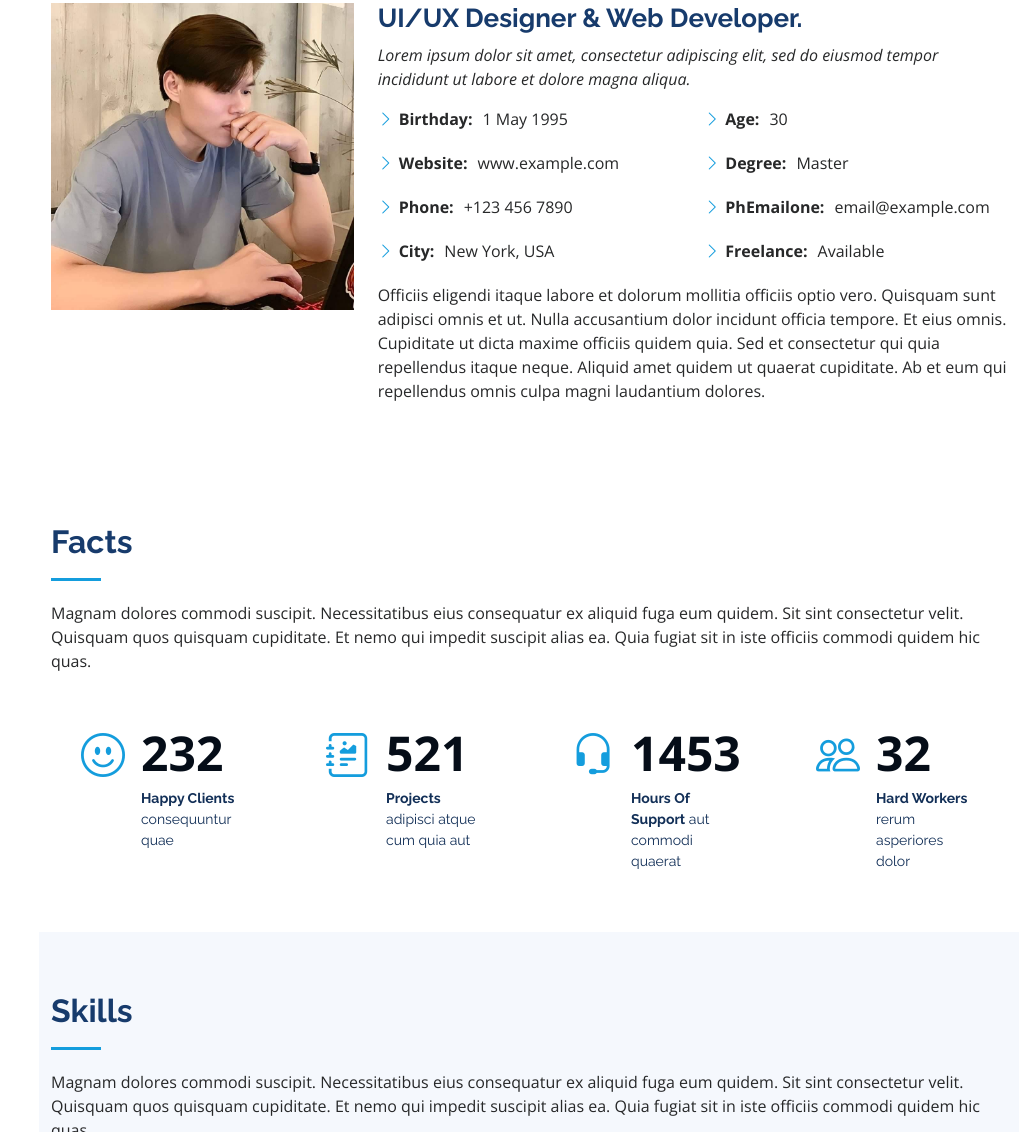
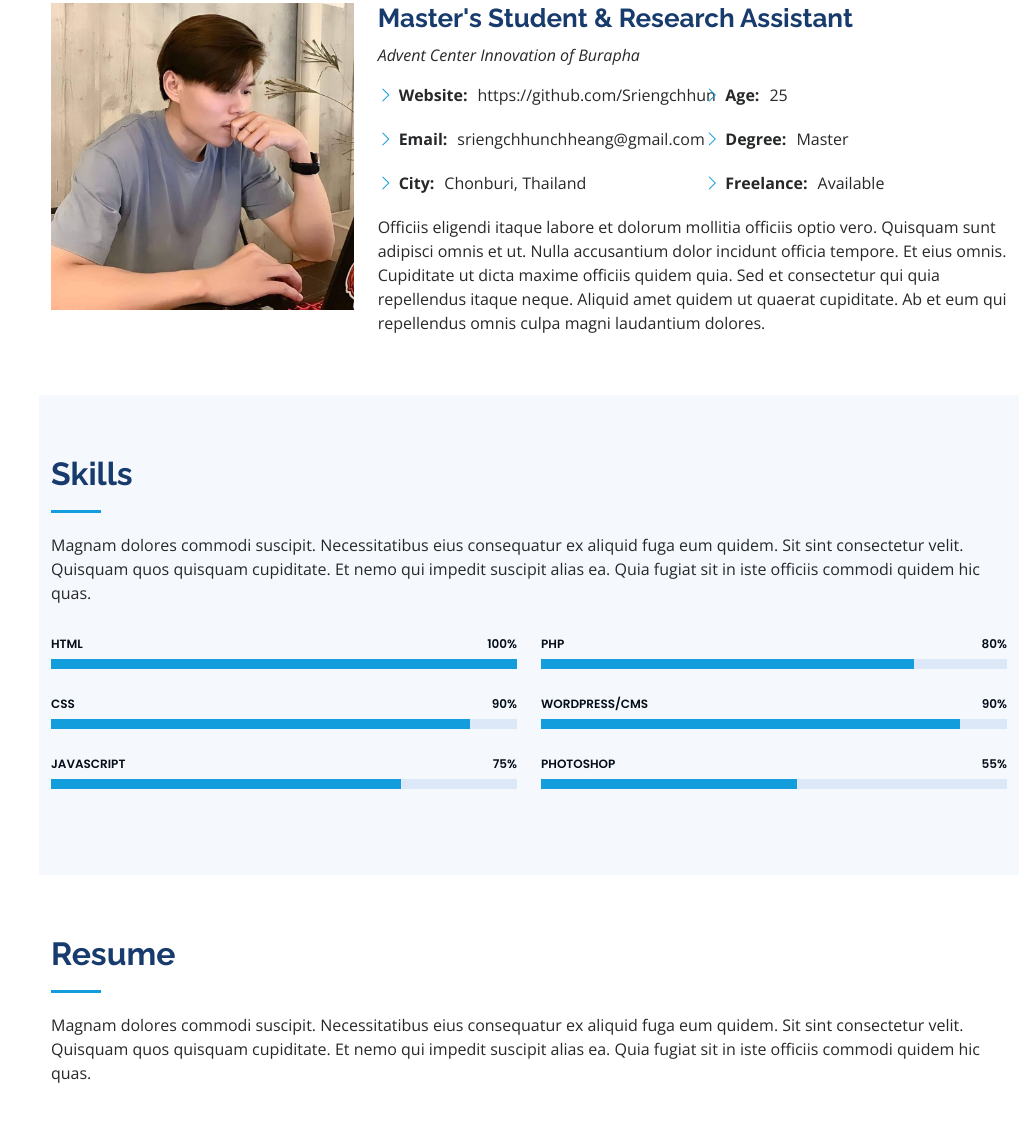
Before and after one commit to Sriengchhun/blog, a plain HTML site: page index.html in a window 1280 px wide. Shown: the part 1037-2169 px from the top of the page, without its empty margins (261-1280 px from the left). Drawn offline with nearby package versions, Linux system fonts and the light colour scheme.

```diff
--- a/index.html
+++ b/index.html
@@ -93,25 +93,25 @@
             <img src="assets/img/profile-img.jpg" class="img-fluid" alt="">
           </div>
           <div class="col-lg-8 pt-4 pt-lg-0 content" data-aos="fade-left">
-            <h3>UI/UX Designer &amp; Web Developer.</h3>
+            <h3>Master's Student &amp; Research Assistant</h3>
             <p class="fst-italic">
-              Lorem ipsum dolor sit amet, consectetur adipiscing elit, sed do eiusmod tempor incididunt ut labore et dolore
-              magna aliqua.
+              Advent Center Innovation of Burapha
             </p>
             <div class="row">
               <div class="col-lg-6">
                 <ul>
-                  <li><i class="bi bi-chevron-right"></i> <strong>Birthday:</strong> <span>1 May 1995</span></li>
-                  <li><i class="bi bi-chevron-right"></i> <strong>Website:</strong> <span>www.example.com</span></li>
-                  <li><i class="bi bi-chevron-right"></i> <strong>Phone:</strong> <span>+123 456 7890</span></li>
-                  <li><i class="bi bi-chevron-right"></i> <strong>City:</strong> <span>New York, USA</span></li>
+                  <!-- <li><i class="bi bi-chevron-right"></i> <strong>Birthday:</strong> <span>22 Feb 1993</span></li> -->
+                  <li><i class="bi bi-chevron-right"></i> <strong>Website:</strong> <span>https://github.com/Sriengchhun</span></li>
+                  <li><i class="bi bi-chevron-right"></i> <strong>Email:</strong> <span>sriengchhunchheang@gmail.com</span></li>
+                  <!-- <li><i class="bi bi-chevron-right"></i> <strong>Phone:</strong> <span>+66615 872 522</span></li> -->
+                  <li><i class="bi bi-chevron-right"></i> <strong>City:</strong> <span>Chonburi, Thailand</span></li>
                 </ul>
               </div>
               <div class="col-lg-6">
                 <ul>
-                  <li><i class="bi bi-chevron-right"></i> <strong>Age:</strong> <span>30</span></li>
+                  <li><i class="bi bi-chevron-right"></i> <strong>Age:</strong> <span>25</span></li>
                   <li><i class="bi bi-chevron-right"></i> <strong>Degree:</strong> <span>Master</span></li>
-                  <li><i class="bi bi-chevron-right"></i> <strong>PhEmailone:</strong> <span>email@example.com</span></li>
+
                   <li><i class="bi bi-chevron-right"></i> <strong>Freelance:</strong> <span>Available</span></li>
                 </ul>
               </div>
@@ -125,54 +125,6 @@
 
       </div>
     </section><!-- End About Section -->
-
-    <!-- ======= Facts Section ======= -->
-    <section id="facts" class="facts">
-      <div class="container">
-
-        <div class="section-title">
-          <h2>Facts</h2>
-          <p>Magnam dolores commodi suscipit. Necessitatibus eius consequatur ex aliquid fuga eum quidem. Sit sint consectetur velit. Quisquam quos quisquam cupiditate. Et nemo qui impedit suscipit alias ea. Quia fugiat sit in iste officiis commodi quidem hic quas.</p>
-        </div>
-
-        <div class="row no-gutters">
-
-          <div class="col-lg-3 col-md-6 d-md-flex align-items-md-stretch" data-aos="fade-up">
-            <div class="count-box">
-              <i class="bi bi-emoji-smile"></i>
-              <span data-purecounter-start="0" data-purecounter-end="232" data-purecounter-duration="1" class="purecounter"></span>
-              <p><strong>Happy Clients</strong> consequuntur quae</p>
-            </div>
-          </div>
-
-          <div class="col-lg-3 col-md-6 d-md-flex align-items-md-stretch" data-aos="fade-up" data-aos-delay="100">
-            <div class="count-box">
-              <i class="bi bi-journal-richtext"></i>
-              <span data-purecounter-start="0" data-purecounter-end="521" data-purecounter-duration="1" class="purecounter"></span>
-              <p><strong>Projects</strong> adipisci atque cum quia aut</p>
-            </div>
-          </div>
-
-          <div class="col-lg-3 col-md-6 d-md-flex align-items-md-stretch" data-aos="fade-up" data-aos-delay="200">
-            <div class="count-box">
-              <i class="bi bi-headset"></i>
-              <span data-purecounter-start="0" data-purecounter-end="1453" data-purecounter-duration="1" class="purecounter"></span>
-              <p><strong>Hours Of Support</strong> aut commodi quaerat</p>
-            </div>
-          </div>
-
-          <div class="col-lg-3 col-md-6 d-md-flex align-items-md-stretch" data-aos="fade-up" data-aos-delay="300">
-            <div class="count-box">
-              <i class="bi bi-people"></i>
-              <span data-purecounter-start="0" data-purecounter-end="32" data-purecounter-duration="1" class="purecounter"></span>
-              <p><strong>Hard Workers</strong> rerum asperiores dolor</p>
-            </div>
-          </div>
-
-        </div>
-
-      </div>
-    </section><!-- End Facts Section -->
 
     <!-- ======= Skills Section ======= -->
     <section id="skills" class="skills section-bg">
```
Also changed, not shown: assets/img/1.jpg (deleted), assets/img/`.jpg (deleted), assets/img/hero-bg1.jpg (deleted).
